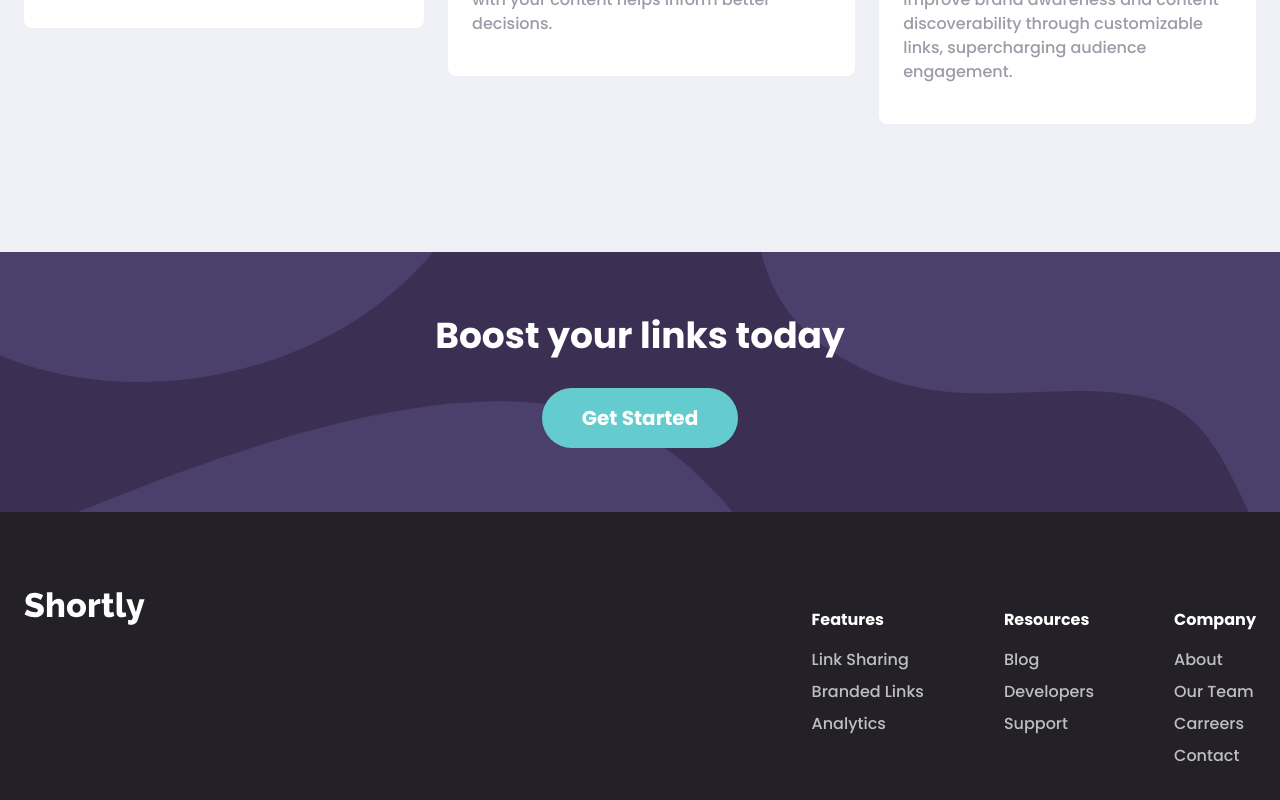
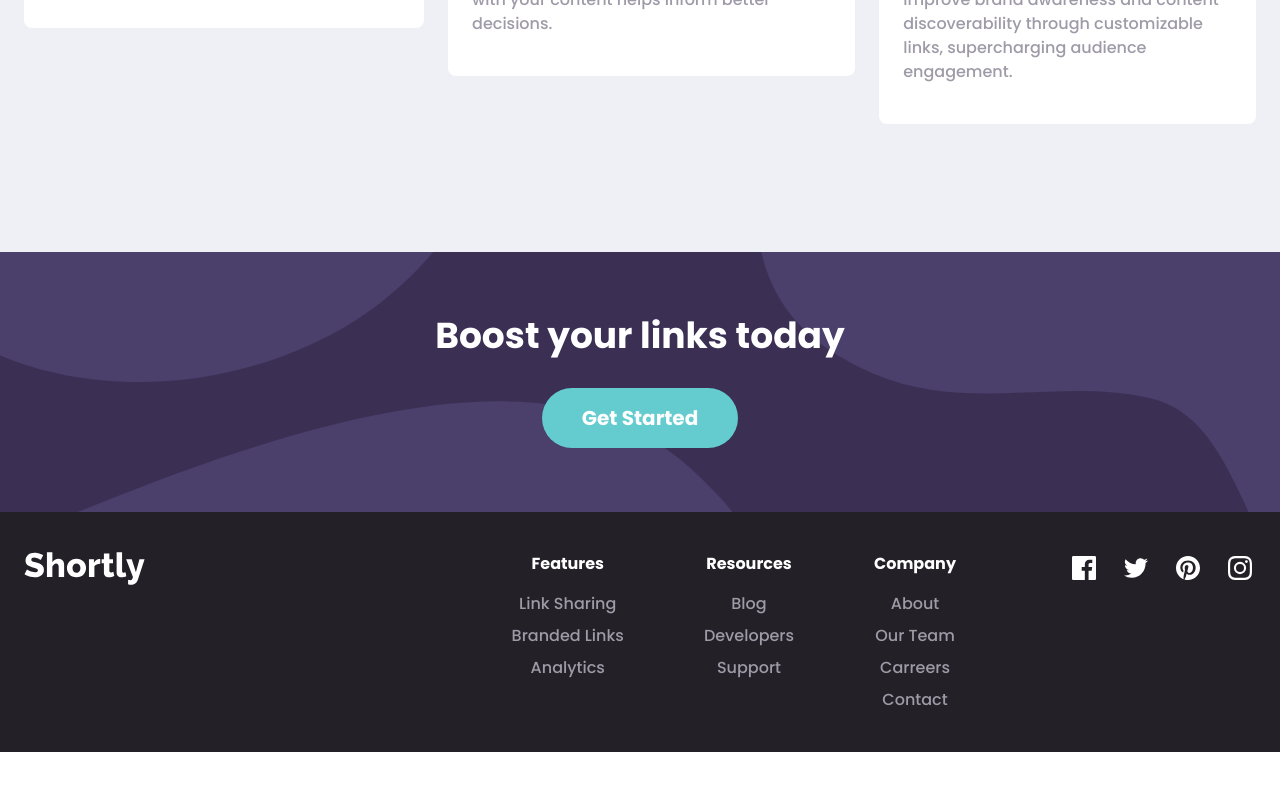
Before and after one commit to stove-jeebs/url-shortening-api, a React (Create React App) app: page / in a window 1280 px wide. Shown: the part 1540-2340 px from the top of the page. After the commit the page ends 2292 px from the top, so only its background shows below. Built offline with nearby package versions, Linux system fonts and the light colour scheme; the HTML template or start-up script is replaced by a standard one.

Commit message:
footer complete

```diff
--- a/src/components/GetStartedButton.jsx
+++ b/src/components/GetStartedButton.jsx
@@ -3,7 +3,7 @@ export default function GetStartedButton() {
     <button
       type="button"
       className="px-10 py-4 text-xl font-bold text-white rounded-full bg-primary
-				hover:bg-primaryHover"
+				hover:bg-primaryHover ease-in-out duration-100"
     >
       Get Started
     </button>
--- a/src/components/api/Api.jsx
+++ b/src/components/api/Api.jsx
@@ -99,7 +99,7 @@ export default function Api() {
           <button
             type="submit"
             className="bg-primary text-white hover:bg-primaryHover font-bold text-xl rounded-lg
-						px-12 py-5"
+						px-12 py-5 ease-in-out duration-100"
           >
             Shorten!
           </button>
--- a/src/components/footer/Footer.jsx
+++ b/src/components/footer/Footer.jsx
@@ -1,4 +1,5 @@
 import FooterList from "./FooterList";
+import Icons from "./Icons";
 import data from "./FooterData";
 import logo from "../../assets/logo-white.svg";
 
@@ -7,12 +8,13 @@ export default function Footer() {
     return <FooterList key={item["id"]} {...item} />;
   });
   return (
-    <footer className="bg-veryDarkViolet py-20">
-      <div className="container flex">
+    <footer className="bg-veryDarkViolet py-10">
+      <div className="container flex items-center md:items-start text-center flex-col md:flex-row gap-8 md:gap-28">
         <div className="flex-1">
           <img src={logo} />
         </div>
-        <div className="flex gap-20">{list}</div>
+        <div className="flex flex-col md:flex-row gap-8 md:gap-20">{list}</div>
+        <Icons />
       </div>
     </footer>
   );
--- a/src/components/footer/FooterList.jsx
+++ b/src/components/footer/FooterList.jsx
@@ -1,14 +1,14 @@
 export default function FooterList({ title, list }) {
   const items = list.map((item) => {
     return (
-      <li className="cursor-pointer" key={item["id"]}>
+      <li className="cursor-pointer hover:text-primaryHover" key={item["id"]}>
         {item}
       </li>
     );
   });
   return (
-    <div className="flex flex-col text-gray">
-      <h1 className="text-white font-bold my-4">{title}</h1>
+    <div className="flex flex-col text-grayishViolet">
+      <h1 className="text-white font-bold mb-4">{title}</h1>
       <ul className="flex flex-col gap-2">{items}</ul>
     </div>
   );
--- /dev/null
+++ b/src/components/footer/Icons.jsx
@@ -0,0 +1,21 @@
+import facebook from "../../assets/icon-facebook.svg";
+import twitter from "../../assets/icon-twitter.svg";
+import pinterest from "../../assets/icon-pinterest.svg";
+import instagram from "../../assets/icon-instagram.svg";
+
+export default function Icons() {
+  const iconList = [facebook, twitter, pinterest, instagram];
+  const renderIcons = iconList.map((icon, index) => {
+    return (
+      <div
+        key={index}
+        className="bg-white hover:bg-primary ease-in-out duration-100 w-8 h-8 cursor-pointer"
+        style={{
+          WebkitMask: `url(${icon}) no-repeat center`,
+          mask: `url(${icon}) no-repeat center`,
+        }}
+      />
+    );
+  });
+  return <div className="flex gap-5">{renderIcons}</div>;
+}
--- a/src/components/navbar/Navbar.jsx
+++ b/src/components/navbar/Navbar.jsx
@@ -4,7 +4,9 @@ import logo from "../../assets/logo.svg";
 export default function Navbar() {
   const List = ({ content }) => {
     return (
-      <li className="cursor-pointer hover:text-secondary h-fit">{content}</li>
+      <li className="cursor-pointer h-fit hover:text-secondary ease-in-out duration-100">
+        {content}
+      </li>
     );
   };
 
@@ -23,12 +25,15 @@ export default function Navbar() {
         </div>
         {/* buttons */}
         <div className="">
-          <button type="button" className="font-bold mr-8 hover:text-secondary">
+          <button
+            type="button"
+            className="font-bold mr-8 hover:text-secondary ease-in-out duration-100"
+          >
             Login
           </button>
           <button
             type="button"
-            className="bg-primary rounded-full text-white px-8 py-3 font-bold hover:bg-primaryHover"
+            className="bg-primary rounded-full text-white px-8 py-3 font-bold hover:bg-primaryHover ease-in-out duration-100"
           >
             Sign Up
           </button>
```
